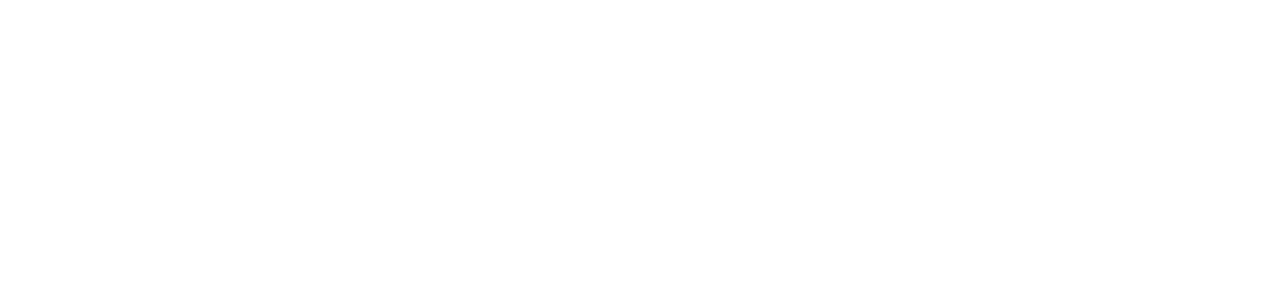
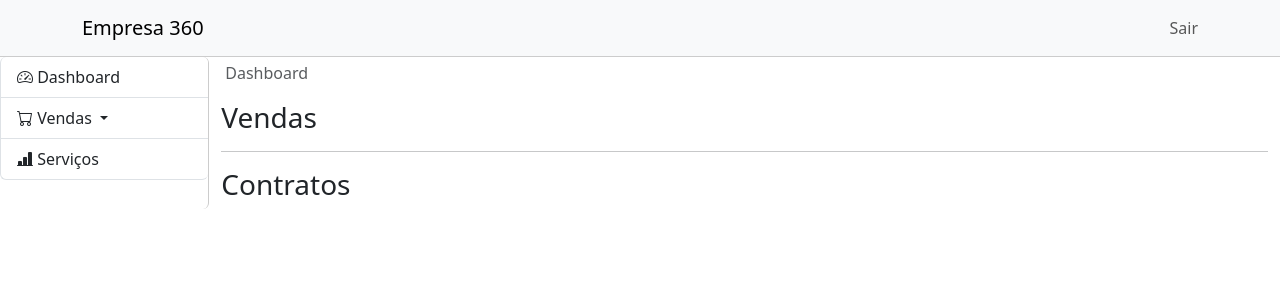
Before and after one commit to danillohss/company360, a Vue app: page /home/vendas/contratos in a window 1280 px wide. Before the commit this address had no page. Shown: the top 300 px of the page. Built offline with nearby package versions, Linux system fonts and the light colour scheme.

Commit message:
Avançando com bootstrap e rotas filhas

```diff
--- /dev/null
+++ b/src/components/sales/Contracts.vue
@@ -0,0 +1,10 @@
+<template>
+  <h3>Contratos</h3>
+</template>
+
+<script>
+export default {
+  // eslint-disable-next-line
+  name: "Contratos",
+};
+</script>
--- /dev/null
+++ b/src/components/sales/Leads.vue
@@ -0,0 +1,10 @@
+<template>
+    <h3>Leads</h3>
+</template>
+
+<script>
+export default {
+    // eslint-disable-next-line
+    name: 'Leads',
+}
+</script>
--- /dev/null
+++ b/src/components/sales/Sales.vue
@@ -0,0 +1,12 @@
+<template>
+  <h3>Vendas</h3>
+  <hr />
+  <router-view />
+</template>
+
+<script>
+export default {
+  // eslint-disable-next-line
+  name: "Vendas",
+};
+</script>
--- /dev/null
+++ b/src/components/services/Services.vue
@@ -0,0 +1,10 @@
+<template>
+  <h3>Serviços</h3>
+</template>
+
+<script>
+export default {
+  // eslint-disable-next-line
+  name: "Serviços",
+};
+</script>
--- a/src/views/Home.vue
+++ b/src/views/Home.vue
@@ -1,15 +1,112 @@
 <template>
-    <div>
-        <h3>Home</h3>
-        <router-link to="/login">Ir para o login</router-link><br/>
-        <router-link to="/">Ir para o Site</router-link>
+  <div>
+    <nav class="navbar navbar-light bg-light menu-superior">
+      <div class="container">
+        <a class="navbar-brand" href="#">Empresa 360</a>
+        <div class="navbar-nav">
+          <ul class="navbar-nav">
+            <li class="nav-item">
+              <a class="nav-link" href="/">Sair</a>
+            </li>
+          </ul>
+        </div>
+      </div>
+    </nav>
 
+    <!-- <div class="dropdown">
+      <router-link
+        class="dropdown-toggle"
+        to="/home/vendas"
+        role="button"
+        data-bs-toggle="dropdown"
+        aria-expanded="false"
+      >
+        Vendas
+      </router-link>
+
+      <ul class="dropdown-menu">
+        <li><router-link class="dropdown-item" to="/home/vendas/leads">Leads</router-link></li>
+        <li><router-link class="dropdown-item" to="/home/vendas/contratos">Contratos</router-link></li>
+      </ul>
+    </div> -->
+
+    <div class="d-flex">
+      <div class="list-group menu-esquerda">
+        <router-link class="list-group-item list-group-item-action" to="/home"
+          ><i class="bi bi-speedometer2"></i> Dashboard</router-link
+        >
+
+        <div class="dropdown">
+          <router-link
+            class="list-group-item list-group-item-action dropdown-toggle bi bi-cart"
+            to="/home/vendas"
+            role="button"
+            data-bs-toggle="dropdown"
+            aria-expanded="false"
+          >
+            Vendas
+          </router-link>
+
+          <ul class="dropdown-menu">
+            <li>
+              <router-link class="dropdown-item" to="/home/vendas"
+                >Vendas</router-link
+              >
+            </li>
+            <li>
+              <router-link class="dropdown-item" to="/home/vendas/leads"
+                >Leads</router-link
+              >
+            </li>
+            <li>
+              <router-link class="dropdown-item" to="/home/vendas/contratos"
+                >Contratos</router-link
+              >
+            </li>
+          </ul>
+        </div>
+        <router-link
+          class="list-group-item list-group-item-action"
+          to="/home/servicos"
+          ><i class="bi bi-bar-chart-line-fill"></i> Serviços</router-link
+        >
+      </div>
+
+      <div class="w-100">
+        <nav aria-label="breadcrumb" class="pt-1 ps-3">
+          <ol class="breadcrumb">
+            <li class="breadcrumb-item active" aria-current="page">
+              Dashboard
+            </li>
+          </ol>
+        </nav>
+
+        <div class="container-fluid">
+          <router-view> </router-view>
+        </div>
+      </div>
     </div>
+  </div>
 </template>
-
 <script>
 export default {
-    // eslint-disable-next-line
-    name: 'Home',
+  // eslint-disable-next-line
+  name: "Home",
+};
+</script>
+
+<style scoped>
+.menu-superior {
+  border-bottom: solid 1px #ccc;
 }
-</script>
+
+.menu-esquerda {
+  border-right: solid 1px #ccc;
+  width: 250px;
+}
+
+.list-group-item {
+  border-top: none;
+  border-right: none;
+}
+</style>
--- a/src/views/Login.vue
+++ b/src/views/Login.vue
@@ -40,6 +40,8 @@
     irPara() {
       //console.log(this.$router);
       this.$router.push('/home')
+      //this.$router.forward() a função forward() permite avançar no histórico de navegação
+      //this.$router.back() a função back() permite retornar no histórico de navegação
     },
   },
 };
--- a/src/views/Site.vue
+++ b/src/views/Site.vue
@@ -6,7 +6,7 @@
         <div class="navbar-nav">
           <ul class="navbar-nav">
             <li class="nav-item">
-              <a class="nav-link" href="/login">Acessar</a>
+              <a class="nav-link" href="/login">Fazer Login</a>
             </li>
           </ul>
         </div>
```
Also changed, not shown: src/router.js (+28 -1 lines).
